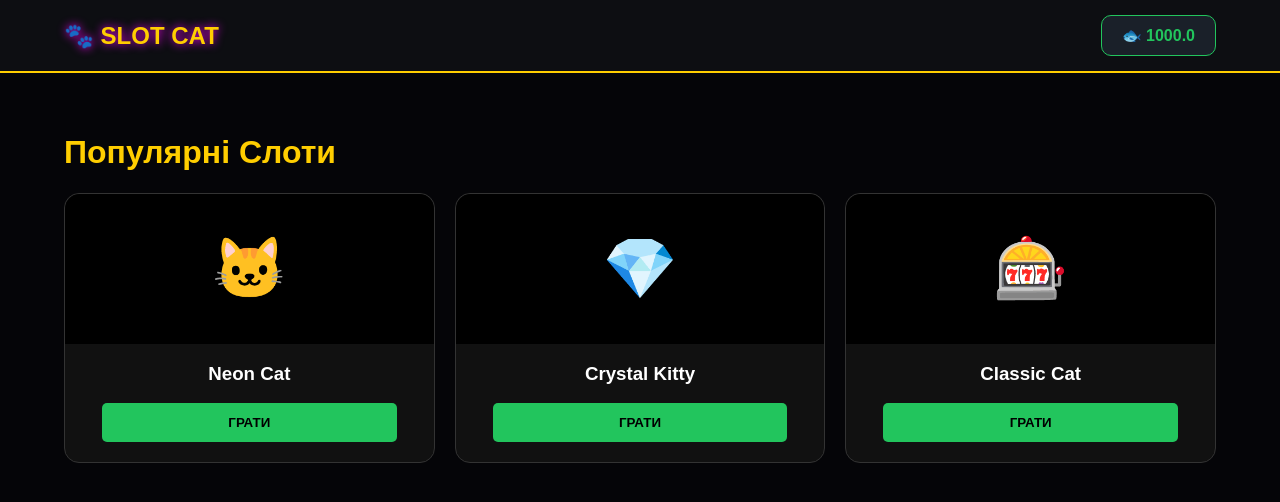
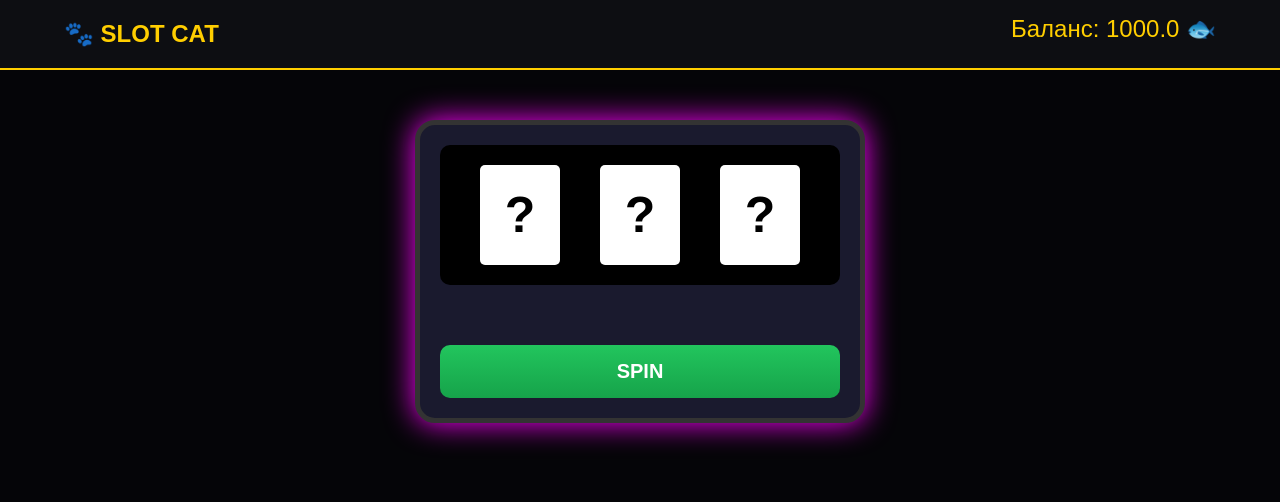
Before and after one commit to WASPF/cat, a Flask app: page / in a window 1280 px wide. Shown: the top 502 px of the page. Run offline with Flask 3, Linux system fonts and the light colour scheme.

Commit message:
index.html

```diff
--- a/templates/index.html
+++ b/templates/index.html
@@ -2,128 +2,125 @@
 <html lang="uk">
 <head>
     <meta charset="UTF-8">
-    <meta name="viewport" content="width=device-width, initial-scale=1.0">
-    <title>SLOT CAT - Грати Онлайн</title>
+    <title>Slot Cat - Premium Casino</title>
     <style>
-        body {
-            margin: 0;
-            background: #050508;
-            color: #fff;
-            font-family: 'Arial', sans-serif;
+        body { background: #050508; color: white; font-family: sans-serif; text-align: center; margin: 0; }
+        .header { background: #0d0e12; padding: 20px; border-bottom: 2px solid #ffce00; display: flex; justify-content: space-between; align-items: center; padding: 15px 5%; }
+        .logo { color: #ffce00; font-size: 24px; font-weight: bold; }
+
+        /* Стили игрового автомата */
+        .slot-machine {
+            background: #1a1a2e;
+            width: 400px;
+            margin: 50px auto;
+            padding: 20px;
+            border: 5px solid #333;
+            border-radius: 20px;
+            box-shadow: 0 0 30px #ff00ff;
         }
-
-        /* Шапка сайта */
-        header {
+        .reels-container {
             display: flex;
-            justify-content: space-between;
+            justify-content: space-around;
+            background: #000;
+            padding: 20px;
+            border-radius: 10px;
+            margin-bottom: 20px;
+        }
+        .reel {
+            width: 80px;
+            height: 100px;
+            background: #fff;
+            color: #000;
+            font-size: 50px;
+            display: flex;
             align-items: center;
-            padding: 15px 5%;
-            background: #0d0e12;
-            border-bottom: 2px solid #ffce00;
-        }
-
-        .logo { font-size: 24px; font-weight: bold; color: #ffce00; text-shadow: 0 0 10px #ff00ff; }
-        .balance-box { background: #1a2029; padding: 10px 20px; border-radius: 10px; border: 1px solid #22c55d; color: #22c55d; font-weight: bold; }
-
-        /* Игровое поле */
-        .container { padding: 40px 5%; }
-
-        .game-grid {
-            display: grid;
-            grid-template-columns: repeat(auto-fit, minmax(250px, 1fr));
-            gap: 20px;
-        }
-
-        .card {
-            background: #111;
-            border-radius: 15px;
-            border: 1px solid #333;
-            text-align: center;
-            padding-bottom: 20px;
-            transition: 0.3s;
-        }
-
-        .card:hover { border-color: #ff00ff; transform: translateY(-5px); }
-
-        .thumb { height: 150px; background: #000; font-size: 60px; display: flex; align-items: center; justify-content: center; border-radius: 15px 15px 0 0; }
-
-        .play-btn {
-            background: #22c55d;
-            color: #000;
-            border: none;
-            padding: 12px 30px;
+            justify-content: center;
             border-radius: 5px;
             font-weight: bold;
-            cursor: pointer;
-            width: 80%;
         }
-
-        .play-btn:active { transform: scale(0.95); }
-
-        /* Уведомления */
-        #alert {
-            position: fixed;
-            top: 20px;
-            right: 20px;
-            padding: 15px 30px;
-            border-radius: 8px;
-            display: none;
-            font-weight: bold;
-            z-index: 100;
+        .controls { display: flex; flex-direction: column; gap: 10px; }
+        .btn-spin {
+            background: linear-gradient(180deg, #22c55d 0%, #16a34a 100%);
+            border: none; color: white; padding: 15px; font-size: 20px;
+            font-weight: bold; border-radius: 10px; cursor: pointer;
         }
+        .btn-spin:disabled { background: #444; cursor: not-allowed; }
+        .balance-box { font-size: 24px; color: #ffce00; margin-bottom: 10px; }
     </style>
 </head>
 <body>
 
-<header>
+<div class="header">
     <div class="logo">🐾 SLOT CAT</div>
-    <div class="balance-box">🐟 <span id="balance">{{ balance }}</span></div>
-</header>
+    <div class="balance-box">Баланс: <span id="balance">{{ balance }}</span> 🐟</div>
+</div>
 
-<div id="alert"></div>
+<div class="slot-machine">
+    <div class="reels-container">
+        <div id="reel1" class="reel">?</div>
+        <div id="reel2" class="reel">?</div>
+        <div id="reel3" class="reel">?</div>
+    </div>
 
-<div class="container">
-    <h1 style="color: #ffce00;">Популярні Слоти</h1>
-    <div class="game-grid">
-        <div class="card">
-            <div class="thumb">🐱</div>
-            <h3>Neon Cat</h3>
-            <button class="play-btn" onclick="play()">ГРАТИ</button>
-        </div>
-        <div class="card">
-            <div class="thumb">💎</div>
-            <h3>Crystal Kitty</h3>
-            <button class="play-btn" onclick="play()">ГРАТИ</button>
-        </div>
-        <div class="card">
-            <div class="thumb">🎰</div>
-            <h3>Classic Cat</h3>
-            <button class="play-btn" onclick="play()">ГРАТИ</button>
-        </div>
+    <div class="controls">
+        <div id="win-display" style="height: 30px; color: #22c55d; font-weight: bold;"></div>
+        <button class="btn-spin" id="spin-button" onclick="startSpin()">SPIN</button>
     </div>
 </div>
 
 <script>
-    function play() {
-        fetch('/spin', { method: 'POST' })
+    let isSpinning = false;
+
+    function startSpin() {
+        if (isSpinning) return;
+
+        const btn = document.getElementById('spin-button');
+        const winDisplay = document.getElementById('win-display');
+        btn.disabled = true;
+        isSpinning = true;
+        winDisplay.innerText = "УДАЧІ...";
+
+        // Анимация "кручения" (визуальный эффект)
+        let count = 0;
+        const interval = setInterval(() => {
+            const tempSymbols = ['🍒', '🍋', '7', '💎', '🍇'];
+            document.getElementById('reel1').innerText = tempSymbols[Math.floor(Math.random()*5)];
+            document.getElementById('reel2').innerText = tempSymbols[Math.floor(Math.random()*5)];
+            document.getElementById('reel3').innerText = tempSymbols[Math.floor(Math.random()*5)];
+            count++;
+            if (count > 20) clearInterval(interval);
+        }, 50);
+
+        // Запрос на сервер за реальным результатом
+        fetch('/api/spin', { method: 'POST' })
             .then(res => res.json())
             .then(data => {
-                const alertBox = document.getElementById('alert');
-                document.getElementById('balance').innerText = data.new_balance;
+                setTimeout(() => {
+                    clearInterval(interval);
+                    // Устанавливаем реальные результаты с сервера
+                    const symbolMap = { '7': '7', 'BAR': '💳', 'CHERRY': '🍒', 'LEMON': '🍋', 'GRAPE': '🍇' };
+                    document.getElementById('reel1').innerText = symbolMap[data.reels[0]];
+                    document.getElementById('reel2').innerText = symbolMap[data.reels[1]];
+                    document.getElementById('reel3').innerText = symbolMap[data.reels[2]];
 
-                alertBox.style.display = 'block';
-                if (data.status === 'win') {
-                    alertBox.style.background = '#22c55d';
-                    alertBox.innerText = 'ВИГРАШ: ' + data.win_amount + ' 🐟';
-                } else if (data.status === 'lose') {
-                    alertBox.style.background = '#f33333';
-                    alertBox.innerText = 'НЕВДАЧА';
-                } else {
-                    alertBox.style.background = '#ffce00';
-                    alertBox.innerText = data.message;
-                }
+                    document.getElementById('balance').innerText = data.new_balance;
 
-                setTimeout(() => { alertBox.style.display = 'none'; }, 2000);
+                    if (data.win > 0) {
+                        winDisplay.innerText = "ВИГРАШ: " + data.win + " 🐟";
+                        winDisplay.style.color = "#ffce00";
+                    } else {
+                        winDisplay.innerText = "СПРОБУЙ ЩЕ";
+                        winDisplay.style.color = "#f33333";
+                    }
+
+                    isSpinning = false;
+                    btn.disabled = false;
+                }, 1100);
+            })
+            .catch(err => {
+                alert("Помилка або мало коштів!");
+                isSpinning = false;
+                btn.disabled = false;
             });
     }
 </script>
```
